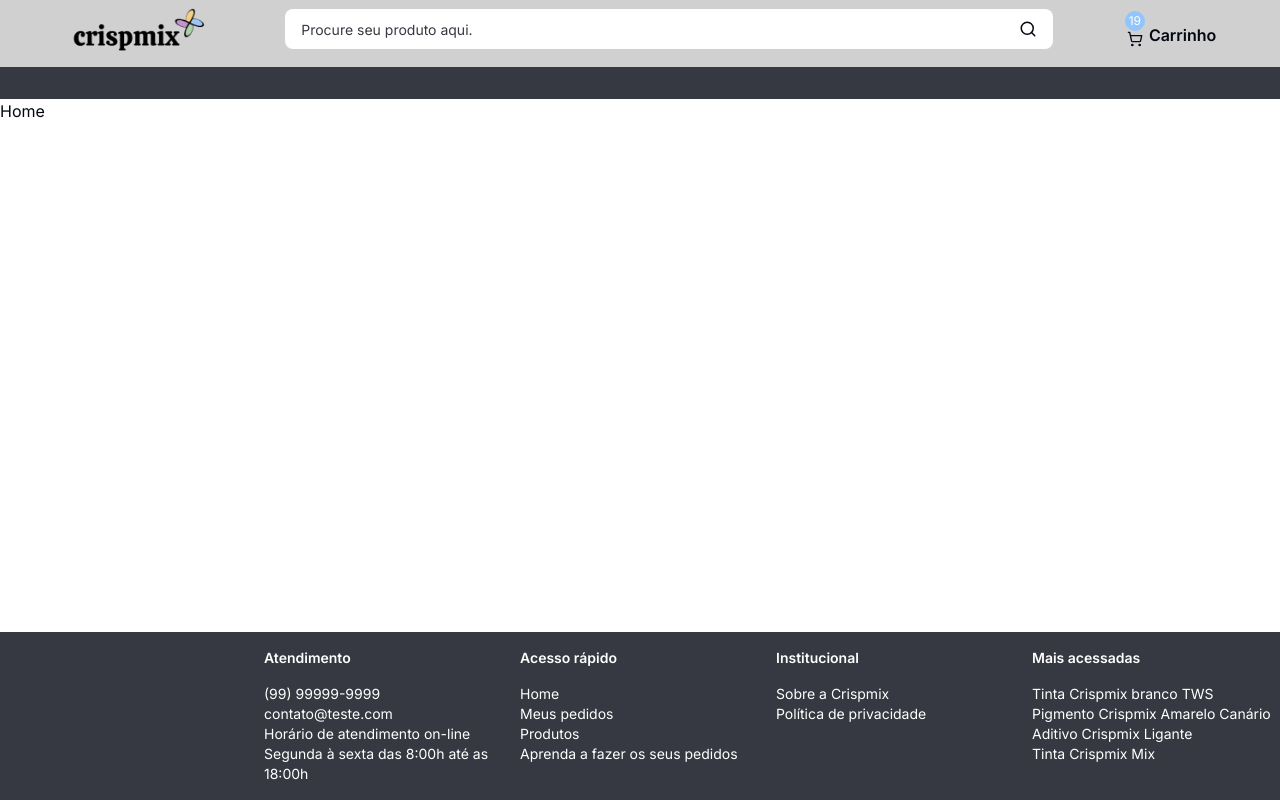
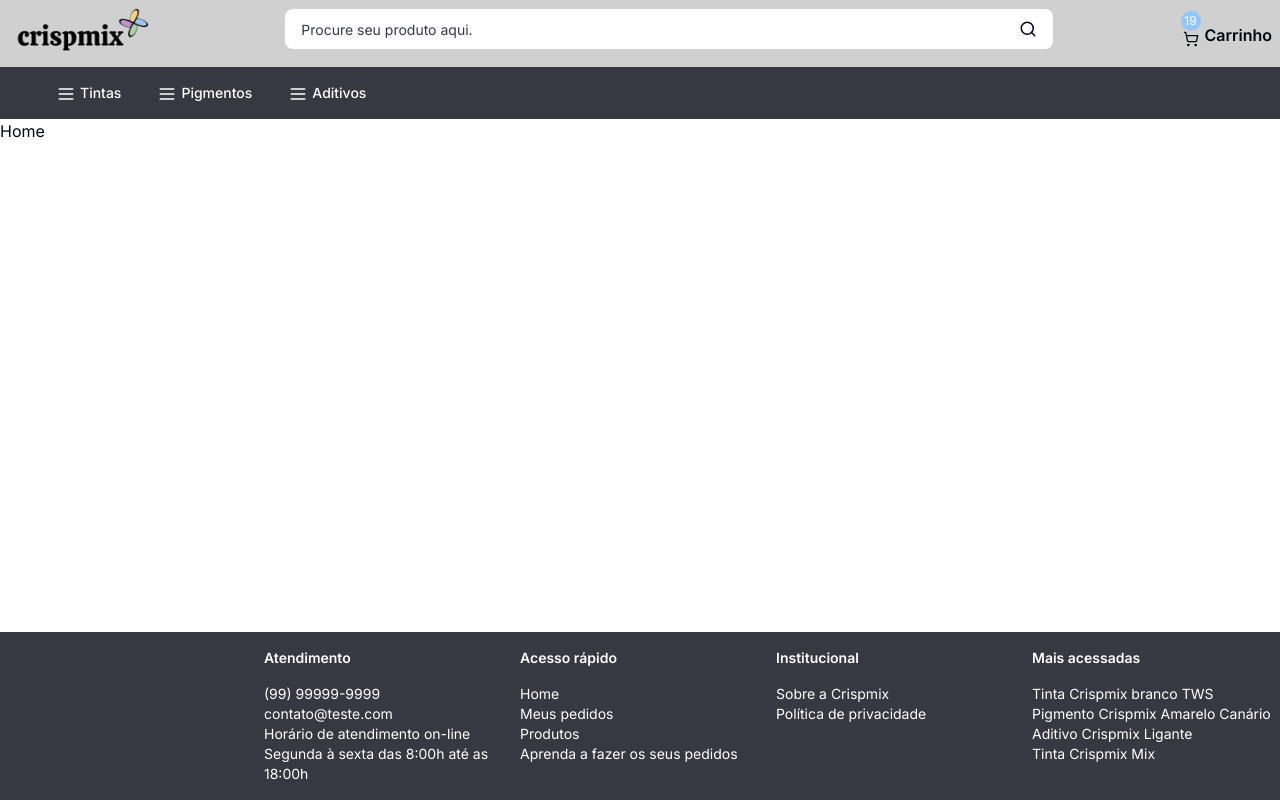
Before and after one commit to crispmix-Ecommerce/front, a Next.js app: page / in a window 1280 px wide. Built offline with nearby package versions, Linux system fonts and the light colour scheme.

Commit message:
feat: add menus to header

```diff
--- a/src/components/layout/shared/header/index.tsx
+++ b/src/components/layout/shared/header/index.tsx
@@ -1,13 +1,42 @@
+'use client'
+import {
+  NavigationListItem,
+  NavigationMenu,
+  NavigationMenuContent,
+  NavigationMenuItem,
+  NavigationMenuList,
+  NavigationMenuTrigger,
+} from '@/components/ui/navigation-menu'
 import { Search, ShoppingCart } from 'lucide-react'
 import Image from 'next/image'
-import React from 'react'
 
 export default function Header() {
+  const components: { title: string; href: string; description: string }[] = [
+    {
+      title: 'Alert Dialog',
+      href: '/docs/primitives/alert-dialog',
+      description:
+        'A modal dialog that interrupts the user with important content and expects a response.',
+    },
+    {
+      title: 'Hover Card',
+      href: '/docs/primitives/hover-card',
+      description:
+        'For sighted users to preview content available behind a link.',
+    },
+    {
+      title: 'Progress',
+      href: '/docs/primitives/progress',
+      description:
+        'Displays an indicator showing the completion progress of a task, typically displayed as a progress bar.',
+    },
+  ]
+
   return (
     <div className="w-full flex flex-col">
       <div className="w-full bg-custom-gray">
         <div className="container p-2 pb-4">
-          <div className="w-full flex flex-col sm:flex-row items-center justify-evenly gap-4">
+          <div className="w-full flex flex-col sm:flex-row items-center justify-between gap-4">
             <Image
               src="/logo.png"
               alt="Logo crispmix"
@@ -42,7 +71,76 @@ export default function Header() {
         </div>
       </div>
       <div className="bg-custom-dark text-white p-2">
-        <div className="container p-2"></div>
+        <div className="container flex items-center gap-1">
+          <NavigationMenu>
+            <NavigationMenuList>
+              <NavigationMenuItem className="text-white">
+                <NavigationMenuTrigger className="bg-transparent text-white">
+                  Tintas
+                </NavigationMenuTrigger>
+                <NavigationMenuContent>
+                  <ul className="grid w-[400px] gap-3 p-4 md:w-[500px] md:grid-cols-2 lg:w-[600px] ">
+                    {components.map((component) => (
+                      <NavigationListItem
+                        key={component.title}
+                        title={component.title}
+                        href={component.href}
+                      >
+                        {component.description}
+                      </NavigationListItem>
+                    ))}
+                  </ul>
+                </NavigationMenuContent>
+              </NavigationMenuItem>
+            </NavigationMenuList>
+          </NavigationMenu>
+
+          <NavigationMenu>
+            <NavigationMenuList>
+              <NavigationMenuItem className="text-white">
+                <NavigationMenuTrigger className="bg-transparent text-white">
+                  Pigmentos
+                </NavigationMenuTrigger>
+                <NavigationMenuContent>
+                  <ul className="grid w-[400px] gap-3 p-4 md:w-[500px] md:grid-cols-2 lg:w-[600px] ">
+                    {components.map((component) => (
+                      <NavigationListItem
+                        key={component.title}
+                        title={component.title}
+                        href={component.href}
+                      >
+                        {component.description}
+                      </NavigationListItem>
+                    ))}
+                  </ul>
+                </NavigationMenuContent>
+              </NavigationMenuItem>
+            </NavigationMenuList>
+          </NavigationMenu>
+
+          <NavigationMenu>
+            <NavigationMenuList>
+              <NavigationMenuItem className="text-white">
+                <NavigationMenuTrigger className="bg-transparent text-white">
+                  Aditivos
+                </NavigationMenuTrigger>
+                <NavigationMenuContent>
+                  <ul className="grid w-[400px] gap-3 p-4 md:w-[500px] md:grid-cols-2 lg:w-[600px] ">
+                    {components.map((component) => (
+                      <NavigationListItem
+                        key={component.title}
+                        title={component.title}
+                        href={component.href}
+                      >
+                        {component.description}
+                      </NavigationListItem>
+                    ))}
+                  </ul>
+                </NavigationMenuContent>
+              </NavigationMenuItem>
+            </NavigationMenuList>
+          </NavigationMenu>
+        </div>
       </div>
     </div>
   )
--- a/src/components/ui/navigation-menu.tsx
+++ b/src/components/ui/navigation-menu.tsx
@@ -1,9 +1,9 @@
 import * as React from 'react'
-import { ChevronDownIcon } from '@radix-ui/react-icons'
 import * as NavigationMenuPrimitive from '@radix-ui/react-navigation-menu'
 import { cva } from 'class-variance-authority'
 
 import { cn } from '@/lib/utils'
+import { Menu } from 'lucide-react'
 
 const NavigationMenu = React.forwardRef<
   React.ElementRef<typeof NavigationMenuPrimitive.Root>,
@@ -50,14 +50,19 @@ const NavigationMenuTrigger = React.forwardRef<
 >(({ className, children, ...props }, ref) => (
   <NavigationMenuPrimitive.Trigger
     ref={ref}
-    className={cn(navigationMenuTriggerStyle(), 'group', className)}
+    className={cn(
+      navigationMenuTriggerStyle(),
+      'group',
+      className,
+      'flex items-center',
+    )}
     {...props}
   >
-    {children}{' '}
-    <ChevronDownIcon
-      className="relative top-[1px] ml-1 h-3 w-3 transition duration-300 group-data-[state=open]:rotate-180"
+    <Menu
+      className="relative top-[1px] mr-1 h-5 w-5 transition duration-300 group-data-[state=open]:rotate-180"
       aria-hidden="true"
-    />
+    />{' '}
+    {children}
   </NavigationMenuPrimitive.Trigger>
 ))
 NavigationMenuTrigger.displayName = NavigationMenuPrimitive.Trigger.displayName
@@ -115,6 +120,32 @@ const NavigationMenuIndicator = React.forwardRef<
 NavigationMenuIndicator.displayName =
   NavigationMenuPrimitive.Indicator.displayName
 
+const NavigationListItem = React.forwardRef<
+  React.ElementRef<'a'>,
+  React.ComponentPropsWithoutRef<'a'>
+>(({ className, title, children, ...props }, ref) => {
+  return (
+    <li>
+      <NavigationMenuLink asChild>
+        <a
+          ref={ref}
+          className={cn(
+            'block select-none space-y-1 rounded-md p-3 leading-none no-underline outline-none transition-colors hover:bg-accent hover:text-accent-foreground focus:bg-accent focus:text-accent-foreground',
+            className,
+          )}
+          {...props}
+        >
+          <div className="text-sm font-medium leading-none">{title}</div>
+          <p className="line-clamp-2 text-sm leading-snug text-muted-foreground">
+            {children}
+          </p>
+        </a>
+      </NavigationMenuLink>
+    </li>
+  )
+})
+NavigationListItem.displayName = 'ListItem'
+
 export {
   navigationMenuTriggerStyle,
   NavigationMenu,
@@ -125,4 +156,5 @@ export {
   NavigationMenuLink,
   NavigationMenuIndicator,
   NavigationMenuViewport,
+  NavigationListItem,
 }
```
